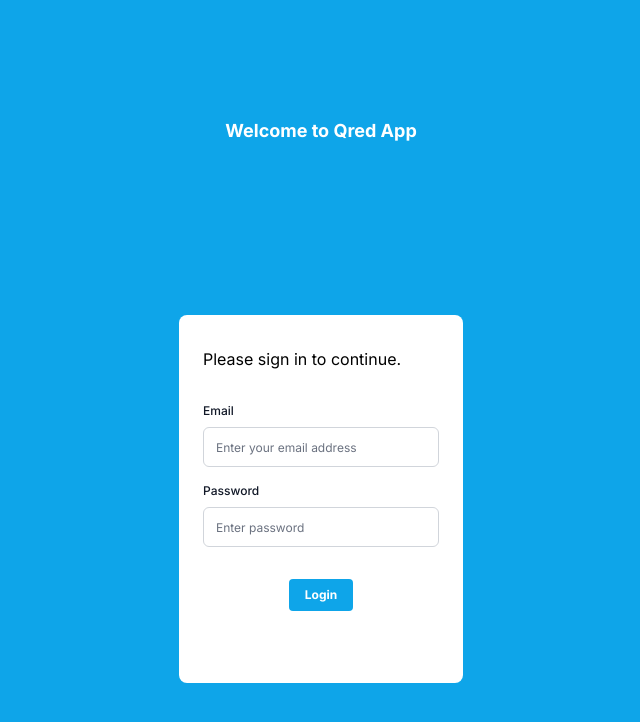
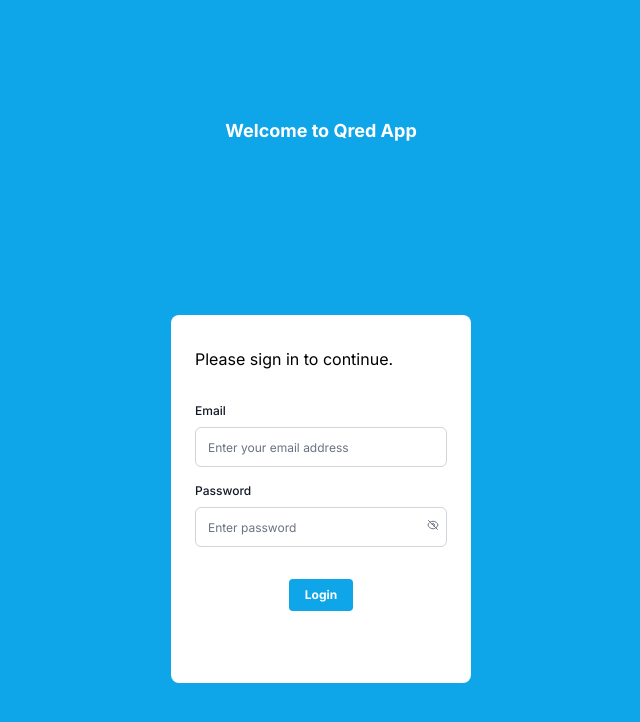
Before and after one commit to norraVarg/qred, a Next.js app: page / in a window 1280 px wide. Shown: the top 722 px of the page, without its empty margins (319-959 px from the left). Built offline with nearby package versions, Linux system fonts and the light colour scheme.

Commit message:
add toggle password visibility

```diff
--- a/app/ui/login-form.tsx
+++ b/app/ui/login-form.tsx
@@ -1,11 +1,17 @@
 'use client'
 
 import { authenticate } from '@/app/lib/actions'
+import { useState } from 'react'
 import { useFormState, useFormStatus } from 'react-dom'
 
 const LoginForm = () => {
+  const [showPassword, setShowPassword] = useState(false)
   const [errorMessage, dispatch] = useFormState(authenticate, undefined)
   const { pending } = useFormStatus()
+
+  const toggleShowPassword = () => {
+    setShowPassword(!showPassword)
+  }
 
   return (
     <form action={dispatch} >
@@ -26,20 +32,32 @@
               autoComplete='email'
             />
           </div>
-          <div className='space-y-2'>
+          <div className='space-y-2 relative'>
             <label className="block text-xs font-medium text-gray-900" htmlFor="password">
               Password
             </label>
             <input
-              className="peer block w-full rounded-md border border-gray-300 py-[9px] px-3 text-sm outline-2 outline-sky-500 placeholder:text-gray-500 placeholder:text-xs"
+              className="peer block w-full rounded-md border border-gray-300 py-[9px] pl-3 pr-7 text-sm outline-2 outline-sky-500 placeholder:text-gray-500 placeholder:text-xs"
               id="password"
-              type="password"
+              type={showPassword ? 'text' : 'password'}
               name="password"
               placeholder="Enter password"
               required
               minLength={6}
               autoComplete="password"
             />
+            <div onClick={toggleShowPassword} className='absolute right-2 top-7 cursor-pointer'>
+              {showPassword ? (
+                <svg className="size-3 fill-none stroke-gray-500 stroke-2" xmlns="http://www.w3.org/2000/svg" viewBox="0 0 24 24" >
+                  <path strokeLinecap="round" strokeLinejoin="round" d="M2.036 12.322a1.012 1.012 0 0 1 0-.639C3.423 7.51 7.36 4.5 12 4.5c4.638 0 8.573 3.007 9.963 7.178.07.207.07.431 0 .639C20.577 16.49 16.64 19.5 12 19.5c-4.638 0-8.573-3.007-9.963-7.178Z" />
+                  <path strokeLinecap="round" strokeLinejoin="round" d="M15 12a3 3 0 1 1-6 0 3 3 0 0 1 6 0Z" />
+                </svg>
+              ) : (
+                <svg className="size-3 fill-none stroke-gray-500 stroke-2" xmlns="http://www.w3.org/2000/svg" viewBox="0 0 24 24" >
+                  <path strokeLinecap="round" strokeLinejoin="round" d="M3.98 8.223A10.477 10.477 0 0 0 1.934 12C3.226 16.338 7.244 19.5 12 19.5c.993 0 1.953-.138 2.863-.395M6.228 6.228A10.451 10.451 0 0 1 12 4.5c4.756 0 8.773 3.162 10.065 7.498a10.522 10.522 0 0 1-4.293 5.774M6.228 6.228 3 3m3.228 3.228 3.65 3.65m7.894 7.894L21 21m-3.228-3.228-3.65-3.65m0 0a3 3 0 1 0-4.243-4.243m4.242 4.242L9.88 9.88" />
+                </svg>
+              )}
+            </div>
           </div>
         </div>
         <button aria-disabled={pending} className="bg-sky-500 hover:bg-sky-700 text-white text-xs font-bold py-2 px-4 rounded self-center">
```
